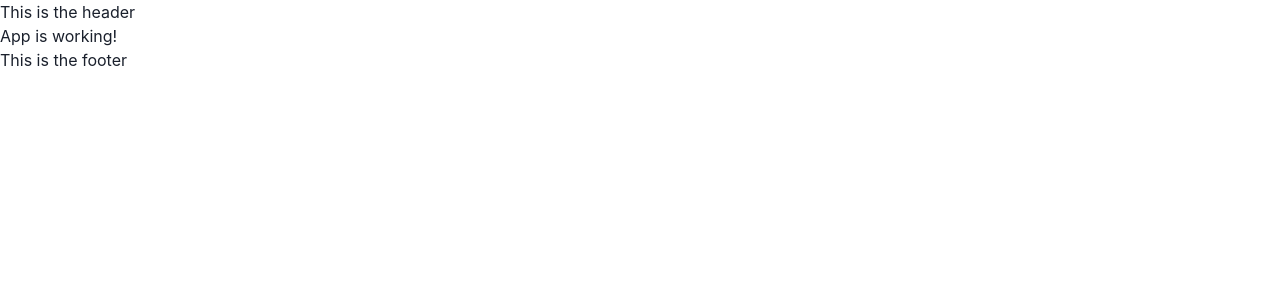
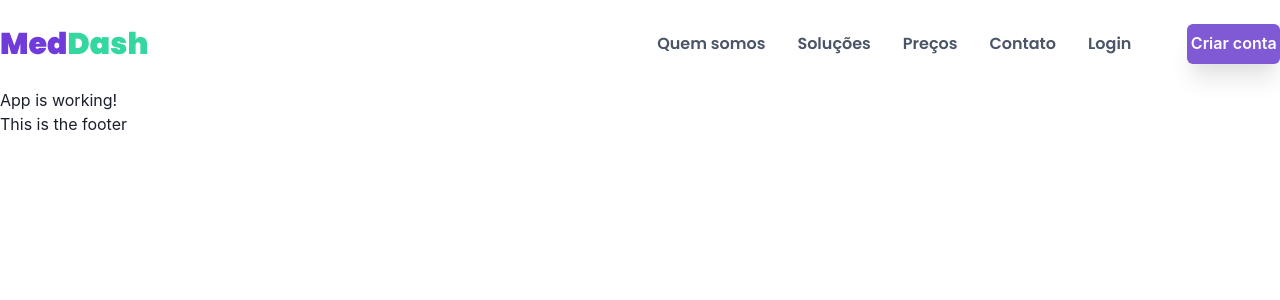
Before and after one commit to gutodiasdev/meddash, a Next.js app: page / in a window 1280 px wide. Shown: the top 300 px of the page. Built offline with nearby package versions, Linux system fonts and the light colour scheme.

Commit message:
feat(components): finish desktop extra large Header

```diff
--- a/src/components/Header.tsx
+++ b/src/components/Header.tsx
@@ -1,18 +1,73 @@
-import { Box } from '@chakra-ui/react'
+import { Box, Button, Flex, Grid } from '@chakra-ui/react'
+import { Poppins } from '@next/font/google'
 import Head from 'next/head'
+import Image from 'next/image'
+import Link from 'next/link'
 
-type HeaderProps = {
-  title?: string
-}
+const poppins = Poppins({ weight: '600', subsets: ['latin'] })
 
-function Header(props: HeaderProps) {
+const headerLink = [
+  {
+    destination: '/quem-somos',
+    name: 'Quem somos',
+  },
+  {
+    destination: '/solucoes',
+    name: 'Soluções',
+  },
+  {
+    destination: '/preços',
+    name: 'Preços',
+  },
+  {
+    destination: '/contato',
+    name: 'Contato',
+  },
+  {
+    destination: '/login',
+    name: 'Login',
+  },
+]
+
+function Header() {
   return (
     <>
       <Head>
-        <title>Meddash - {props.title ?? 'Gerenciamento médico simplificado'}</title>
+        <title>Meddash - Gerenciamento médico simplificado</title>
       </Head>
       <Box>
-        This is the header
+        <Grid
+          maxWidth={{ xl: '1440px' }}
+          margin='0 auto'
+          height={{ xl: '88px' }}
+          alignItems={{ xl: 'center' }}
+          gridTemplateColumns={{ xl: '150px 10fr 1fr' }}
+          gap={{ xl: '56px' }}
+        >
+          <Image src='/images/logo.png' width={150} height={50} alt='Logo MedDash' />
+          <Flex
+            as={'nav'}
+            gap={{ xl: '32px' }}
+            justifyContent={{ xl: 'flex-end' }}
+            fontFamily={poppins.style.fontFamily}
+            fontWeight={poppins.style.fontWeight}
+            color={'gray.600'}
+          >
+            {headerLink.map((link, i) => {
+              return (
+                <Link href={link.destination} key={i}>
+                  {link.name}
+                </Link>
+              )
+            })}
+          </Flex>
+          <Button
+            colorScheme={'purple'}
+            boxShadow={'xl'}
+          >
+            Criar conta
+          </Button>
+        </Grid>
       </Box>
     </>
   )
--- a/src/pages/index.tsx
+++ b/src/pages/index.tsx
@@ -1,7 +1,4 @@
-import { Inter } from '@next/font/google'
 import { Footer, Header } from '../components'
-
-const inter = Inter({ subsets: ['latin'] })
 
 export default function Home() {
   return (
```
Also changed, not shown: public/images/logo.png (added).
